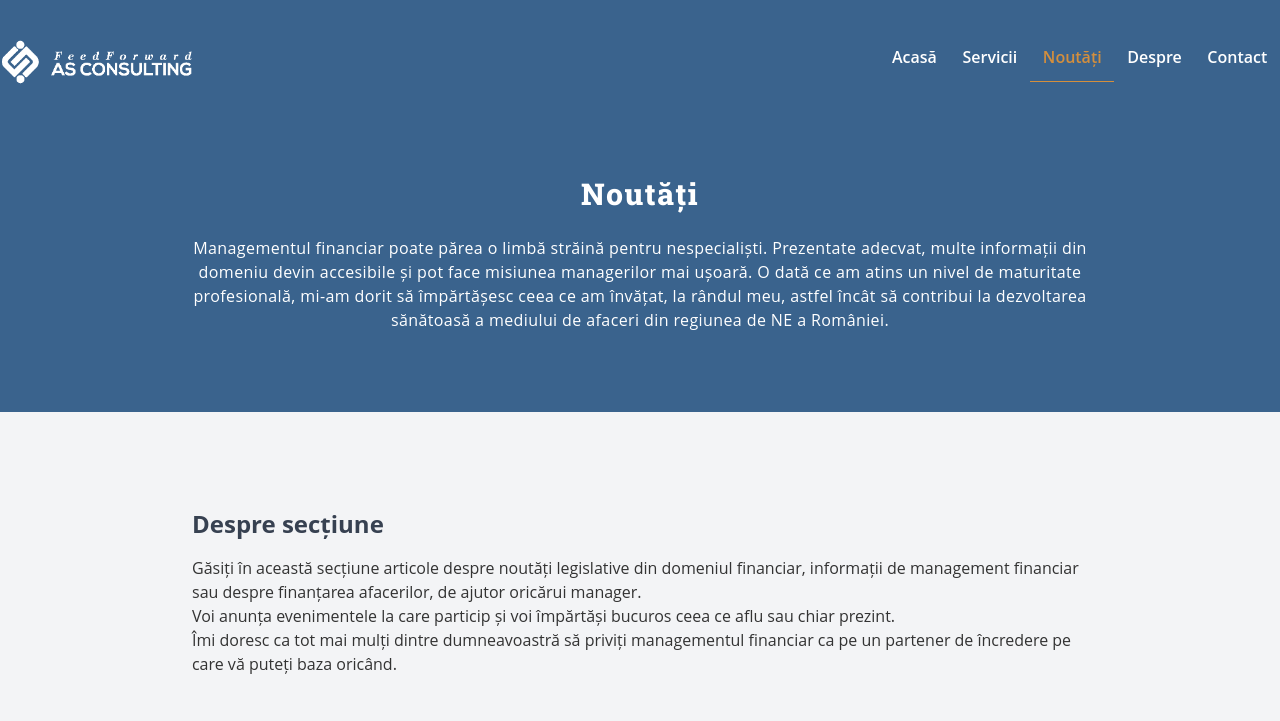
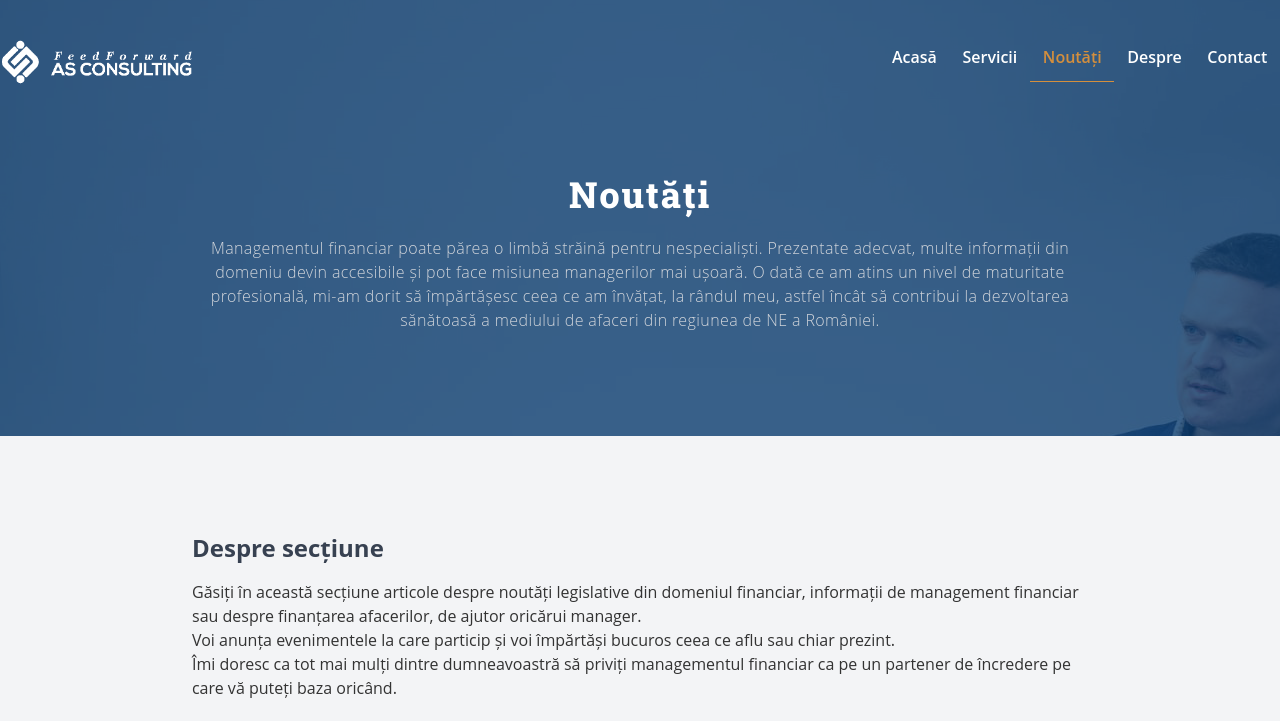
Before and after one commit to CHEZDESIGN/asconsulting, a website: page noutati.html in a window 1280 px wide. Shown: the top 721 px of the page. Drawn offline with Linux system fonts and the light colour scheme.

Commit message:
changez chz

```diff
--- a/noutati.html
+++ b/noutati.html
@@ -45,15 +45,15 @@
         </div>
     </header>
 
-    <div class="relative bg-white pt-24">
+    <div class="relative bg-white pt-24" style="background-image: url('assets/img/header.jpg')">
         <span id="blackOverlay"
             class="w-full h-full absolute bg-cover top-0 left-0 bottom-0 right-0 opacity-80 bg-main"></span>
         <div class="px-4 py-16 mx-auto sm:max-w-xl md:max-w-full lg:max-w-screen-2xl md:px-24 lg:px-8 lg:py-20">
             <div class="relative max-w-2xl sm:mx-auto sm:max-w-xl md:max-w-4xl sm:text-center">
-                <h2 class="mb-6 font-sans text-3xl font-bold tracking-wider text-white sm:text-3xl roboto-extrabold">
+                <h2 class="mb-6 font-sans text-3xl font-bold tracking-wider text-white sm:text-4xl sm:leading-none roboto-extrabold">
                     Noutăți
                 </h2>
-                <p class="text-base tracking-wide text-white">
+                <p class="mb-6 text-sm font-thin tracking-wide text-gray-300 md:text-base">
                     Managementul financiar poate părea o limbă străină pentru nespecialiști. Prezentate adecvat, multe
                     informații din
                     domeniu devin accesibile și pot face misiunea managerilor mai ușoară. O dată ce am atins un nivel de
```
Also changed, not shown: index.html (+2 -2 lines), assets/img/100.jpeg (added).
